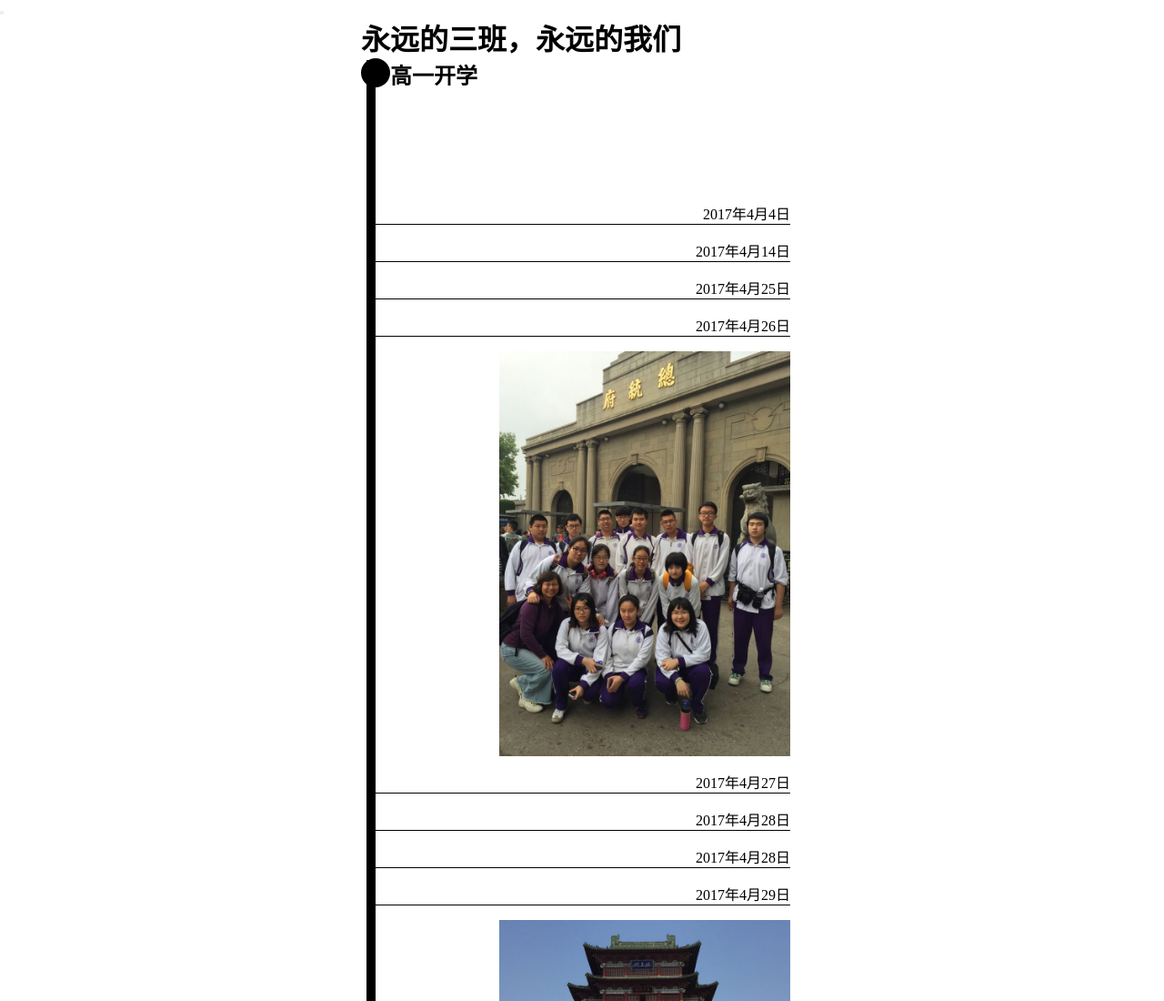
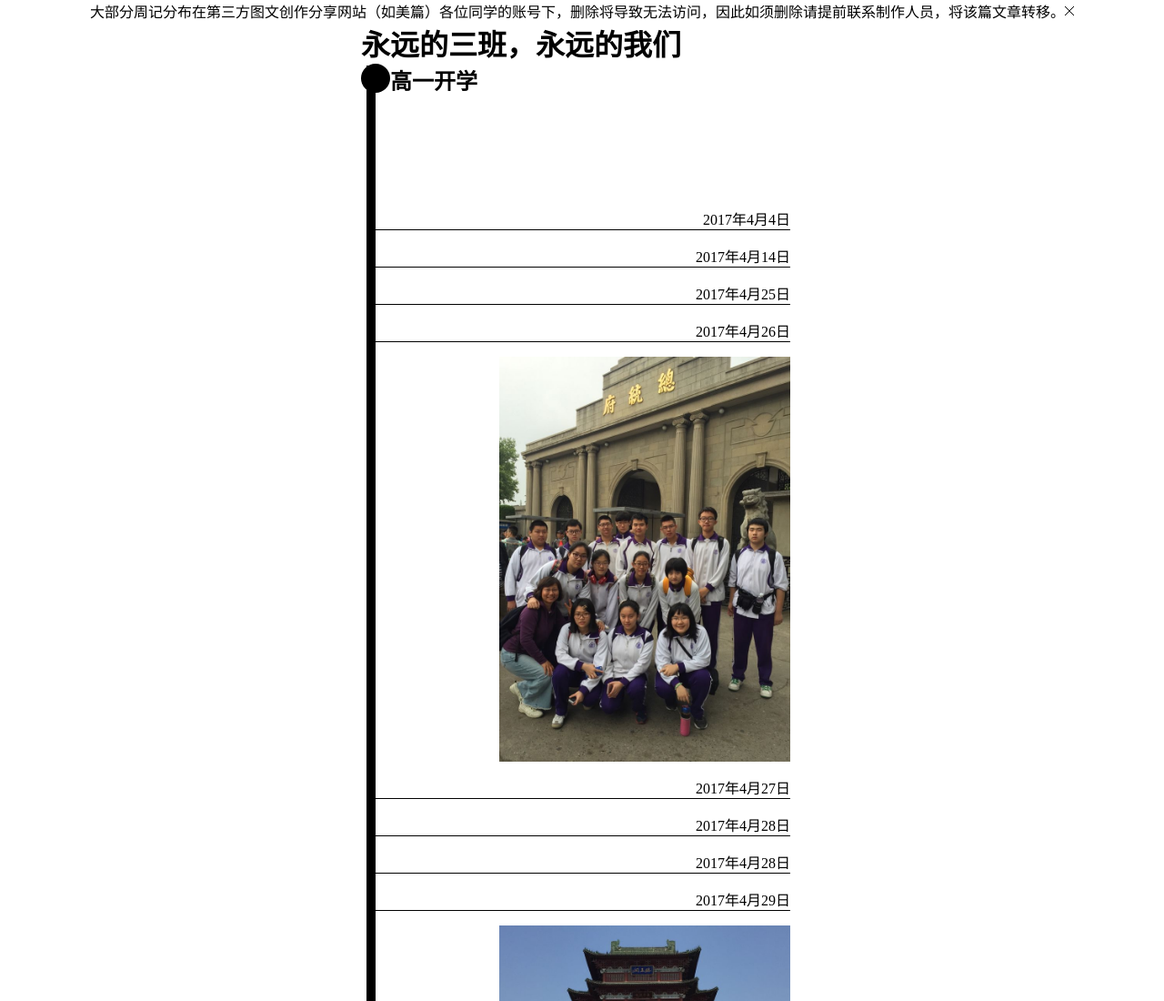
Before and after one commit to TheBenthicWyrm/ClassWeekly, a plain HTML site: page docs/index.html in a window 1280 px wide. Shown: the top 1100 px of the page at 91% size. Drawn offline with Linux system fonts and the light colour scheme.

Commit message:
添加了警告

```diff
--- a/docs/index.html
+++ b/docs/index.html
@@ -12,9 +12,9 @@
 
 <body>
     <main>
-        <div class="warning">
-            <p></p>
-            <button></button>
+        <div id="warning">
+            <p>大部分周记分布在第三方图文创作分享网站（如美篇）各位同学的账号下，删除将导致无法访问，因此如须删除请提前联系制作人员，将该篇文章转移。</p>
+            <button><img src="images/close.svg" alt="close"></button>
         </div>
 
         <div id="timeline">
--- a/docs/styles.scss
+++ b/docs/styles.scss
@@ -9,9 +9,26 @@ html {
 
     body {
         main {
+            display: flex;
+            flex-direction: column;
+            align-items: center;
+
+            #warning {
+                display: flex;
+
+                button {
+                    background: transparent;
+                    border: none;
+
+                    img {
+                        width: 10px;
+                        height: 10px;
+                    }
+                }
+            }
+
             #timeline {
                 display: flex;
-                justify-content: center;
 
                 ul {
                     li {
```
Also changed, not shown: docs/images/close.svg (added), docs/styles.css, 1 other file.
